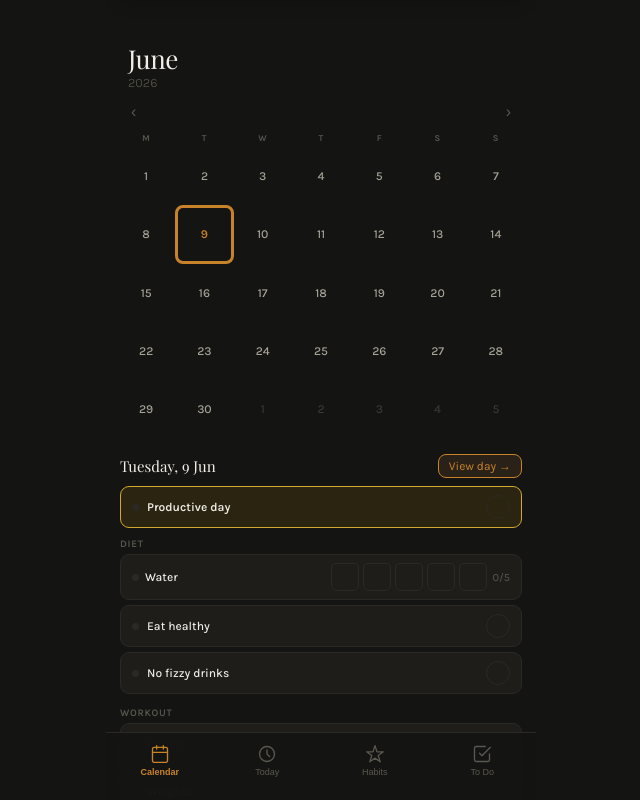
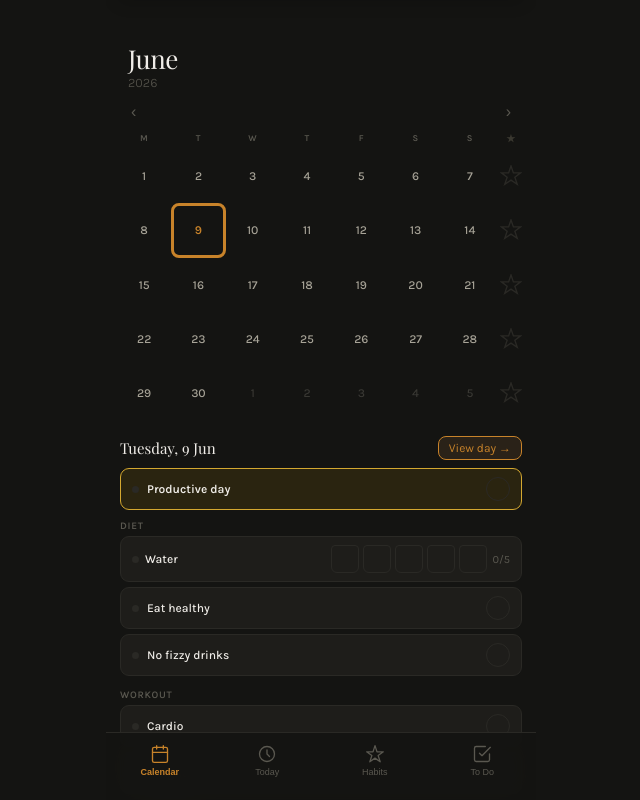
Before and after one commit to banij96/health-app, a plain HTML site: page index.html in a window 1280 px wide. Shown: the whole page, without its empty margins (319-959 px from the left). Drawn offline with nearby package versions, Linux system fonts and the light colour scheme.

Commit message:
star update

```diff
--- a/index.html
+++ b/index.html
@@ -97,7 +97,7 @@ html,body{height:100%;background:var(--bg);font-family:'Karla',sans-serif;color:
 .cal-month-nav{display:flex;align-items:center;justify-content:space-between;padding:8px 18px;}
 .cal-month-title{font-family:'Playfair Display',serif;font-size:17px;color:var(--ink);}
 .cal-nav-btn{background:none;border:none;font-size:16px;color:var(--ink3);cursor:pointer;padding:3px 7px;}
-.cal-grid{display:grid;grid-template-columns:repeat(7,1fr);gap:2px;padding:0 12px;}
+.cal-grid{display:grid;grid-template-columns:repeat(7,1fr) 26px;gap:2px;padding:0 12px;}
 .cal-dow{text-align:center;font-size:9px;font-weight:600;letter-spacing:.4px;color:var(--ink3);text-transform:uppercase;padding:3px 0;}
 .cal-cell{aspect-ratio:1;display:flex;align-items:center;justify-content:center;border-radius:7px;font-size:12px;font-weight:500;color:var(--ink2);cursor:pointer;flex-direction:column;gap:1px;position:relative;overflow:hidden;}
 .cal-cell.today{outline:3px solid var(--accent);outline-offset:-1px;font-weight:700;color:var(--accent);z-index:1;}
@@ -393,6 +393,37 @@ let calSelDate=(()=>{const d=new Date();d.setHours(0,0,0,0);return d;})();
 const C_DOT={work:'#4a7c9e',accent:'var(--accent)',warm:'var(--warm)',blue:'var(--blue)',purple:'var(--purple)',red:'var(--red)',teal:'var(--teal)',gold:'var(--gold)',slate:'var(--slate)'};
 
 // ── CALENDAR ───────────────────────────────────────
+function weekStarRatio(weekMonday){
+  // 4 tracked items per day: eat healthy, no fizzy, cardio, weights
+  // Full star at 20/28 ticks
+  const TRACKED=['diet_eat_','diet_fizzy_','wo_cardio_','wo_weights_'];
+  let ticks=0;
+  for(let i=0;i<7;i++){
+    const d=new Date(weekMonday);d.setDate(d.getDate()+i);
+    const ds=dateStr(d);
+    TRACKED.forEach(k=>{if(doneItems[k+ds]) ticks++;});
+  }
+  return Math.min(1, ticks/20);
+}
+
+function makeStarSvg(ratio,id){
+  const pct=Math.round(ratio*100);
+  const empty=ratio<=0;
+  const full=ratio>=1;
+  return `<svg viewBox="0 0 24 24" width="22" height="22">
+    <defs>
+      <clipPath id="sc${id}"><polygon points="12,1 14.6,8.6 22.5,8.6 16.2,13.4 18.8,21 12,16.5 5.2,21 7.8,13.4 1.5,8.6 9.4,8.6"/></clipPath>
+      <linearGradient id="sg${id}" x1="0" y1="1" x2="0" y2="0">
+        <stop offset="${pct}%" stop-color="#d4a830"/>
+        <stop offset="${pct}%" stop-color="transparent"/>
+      </linearGradient>
+    </defs>
+    <polygon points="12,1 14.6,8.6 22.5,8.6 16.2,13.4 18.8,21 12,16.5 5.2,21 7.8,13.4 1.5,8.6 9.4,8.6"
+      fill="${empty?'none':'#1e1d1a'}" stroke="${empty?'#2a2925':'#3a3830'}" stroke-width="1.5"/>
+    ${!empty?`<rect x="0" y="0" width="24" height="24" fill="url(#sg${id})" clip-path="url(#sc${id})"/>`:''}
+    ${full?`<polygon points="12,1 14.6,8.6 22.5,8.6 16.2,13.4 18.8,21 12,16.5 5.2,21 7.8,13.4 1.5,8.6 9.4,8.6" fill="#d4a830"/>`:''}</svg>`;
+}
+
 function completionColour(ratio){
   if(ratio<=0) return null;
   const hue=Math.round(ratio*120);
@@ -439,13 +470,35 @@ function renderCalendar(){
   if(subEl) subEl.textContent='';
   const grid=document.getElementById('cal-grid');if(!grid)return;grid.innerHTML='';
   ['M','T','W','T','F','S','S'].forEach(x=>{const e=document.createElement('div');e.className='cal-dow';e.textContent=x;grid.appendChild(e);});
+  const starHdr=document.createElement('div');starHdr.className='cal-dow';starHdr.style='color:#3a3830;font-size:10px;text-align:center;';starHdr.textContent='★';grid.appendChild(starHdr);
   const first=new Date(d.getFullYear(),d.getMonth(),1);
   let sd=first.getDay();sd=(sd+6)%7;
   const dim=new Date(d.getFullYear(),d.getMonth()+1,0).getDate();
   const dip=new Date(d.getFullYear(),d.getMonth(),0).getDate();
   const todayLocal=new Date();todayLocal.setHours(0,0,0,0);
   const selDs=dateStr(calSelDate);
+  // Track position in 8-col grid (7 days + star)
+  let colPos=sd; // 0=Mon...6=Sun, after sd padding cells
+  let starId=0;
+
+  // Helper: add star for the week starting on `weekMonday`
+  function addStarCell(weekMonday){
+    const sc=document.createElement('div');
+    sc.style='display:flex;align-items:center;justify-content:center;';
+    const today2=new Date();today2.setHours(0,0,0,0);
+    const isFuture=weekMonday>today2;
+    sc.innerHTML=isFuture?makeStarSvg(0,starId):makeStarSvg(weekStarRatio(weekMonday),starId);
+    starId++;
+    grid.appendChild(sc);
+  }
+
+  // Padding cells for partial first week
   for(let i=sd-1;i>=0;i--){const c=document.createElement('div');c.className='cal-cell other-month';c.innerHTML=`<span class="cal-num">${dip-i}</span>`;grid.appendChild(c);}
+
+  // If first week is partial, we still need a star at end of row
+  // sd padding cells + remaining days until Sunday
+  // colPos tracks how many cells rendered in current row (0-6)
+
   for(let day=1;day<=dim;day++){
     const cd=new Date(d.getFullYear(),d.getMonth(),day);
     const cdStr=dateStr(cd);
@@ -460,13 +513,29 @@ function renderCalendar(){
     c.innerHTML=fill+`<span class="cal-num" style="${numStyle}">${day}</span>`;
     c.addEventListener('click',(()=>{
       const dd=new Date(d.getFullYear(),d.getMonth(),day);
-      const dds=dateStr(dd);
       return()=>{calSelDate=new Date(dd);renderCalendar();renderCalDayEvents();};
     })());
     grid.appendChild(c);
+    colPos++;
+    // After Sunday (colPos=7), insert star then reset
+    if(colPos===7){
+      // Find Monday of this week
+      const sunDate=new Date(d.getFullYear(),d.getMonth(),day);
+      const mon=new Date(sunDate);mon.setDate(mon.getDate()-6);
+      addStarCell(mon);
+      colPos=0;
+    }
   }
+
+  // Trailing padding cells
   const rem=(sd+dim)%7===0?0:7-(sd+dim)%7;
   for(let i=1;i<=rem;i++){const c=document.createElement('div');c.className='cal-cell other-month';c.innerHTML=`<span class="cal-num">${i}</span>`;grid.appendChild(c);}
+  // Star for last partial week if it didn't end on Sunday
+  if(rem>0){
+    const lastDay=new Date(d.getFullYear(),d.getMonth(),dim);
+    const mon=new Date(lastDay);mon.setDate(mon.getDate()-((lastDay.getDay()+6)%7));
+    addStarCell(mon);
+  }
   renderCalDayEvents();
 }
 
```
